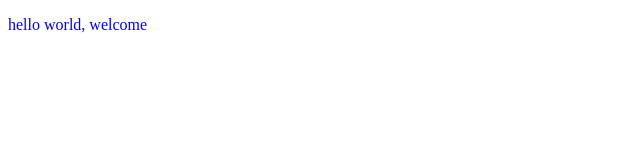
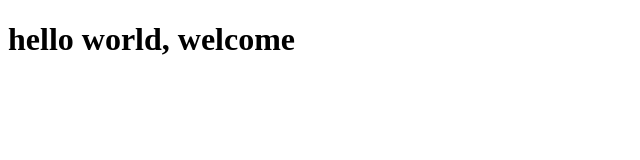
Before and after one commit to Pulcow/UE_QualiteCode, a plain HTML site: page index.html in a window 1280 px wide. Shown: the whole page, without its empty margins (0-640 px from the left). Drawn offline with Linux system fonts and the light colour scheme.

Commit message:
suppression

```diff
--- a/css/ligne.css
+++ /dev/null
@@ -1,3 +0,0 @@
-p{
-  color:blue;
-}
--- a/index.html
+++ b/index.html
@@ -1,7 +1,8 @@
 <!DOCTYPE html>
 <head>
-  <link rel="stylesheet" href="/css/ligne.css">
+  <link rel="stylesheet" type="text/css" href="/css/ligne.css" media="screen">
 </head>
+
 <body>
-  <p>hello world, welcome</p>
+  <h1>hello world, welcome</h1>
 </body>
```
